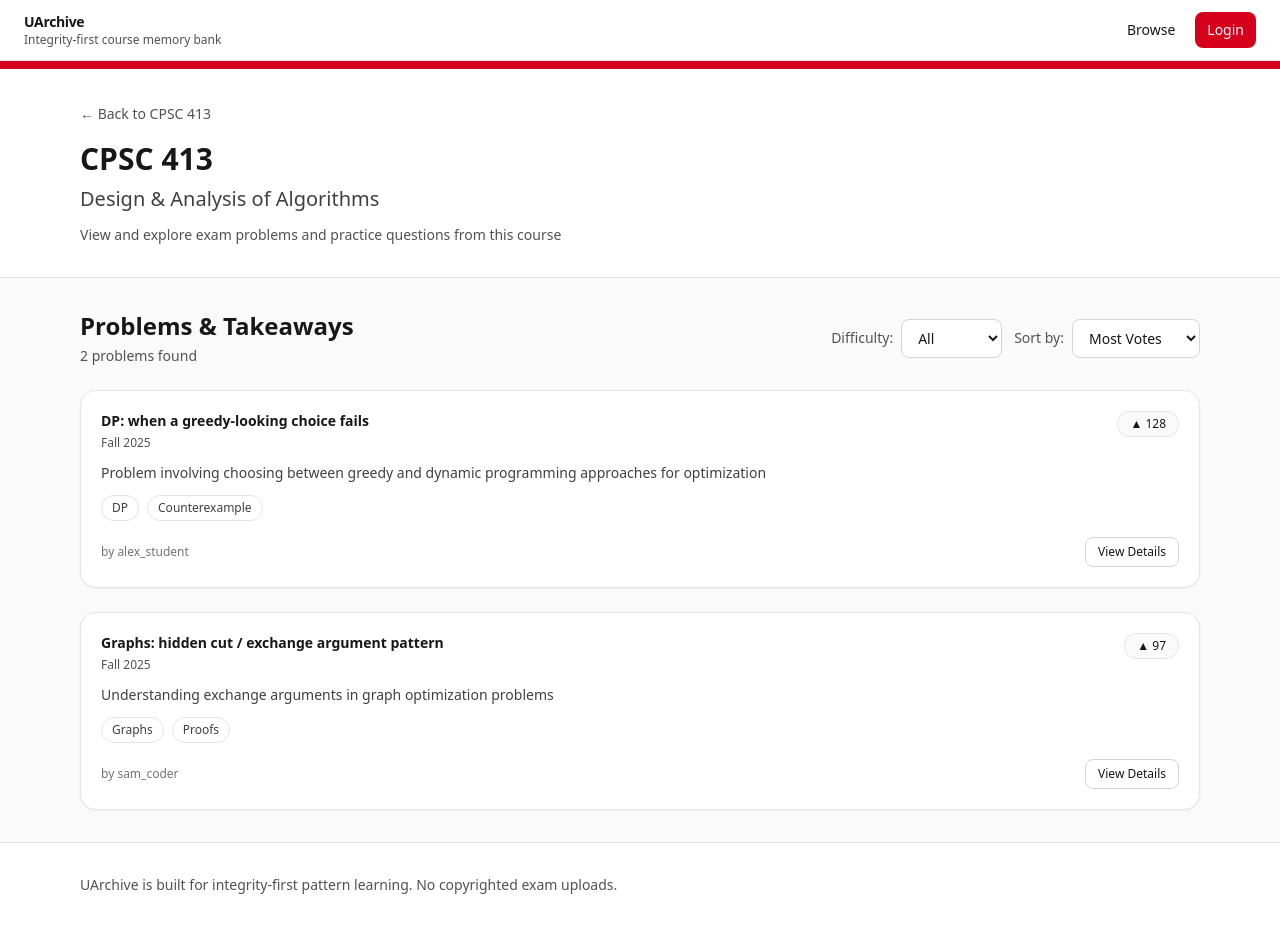
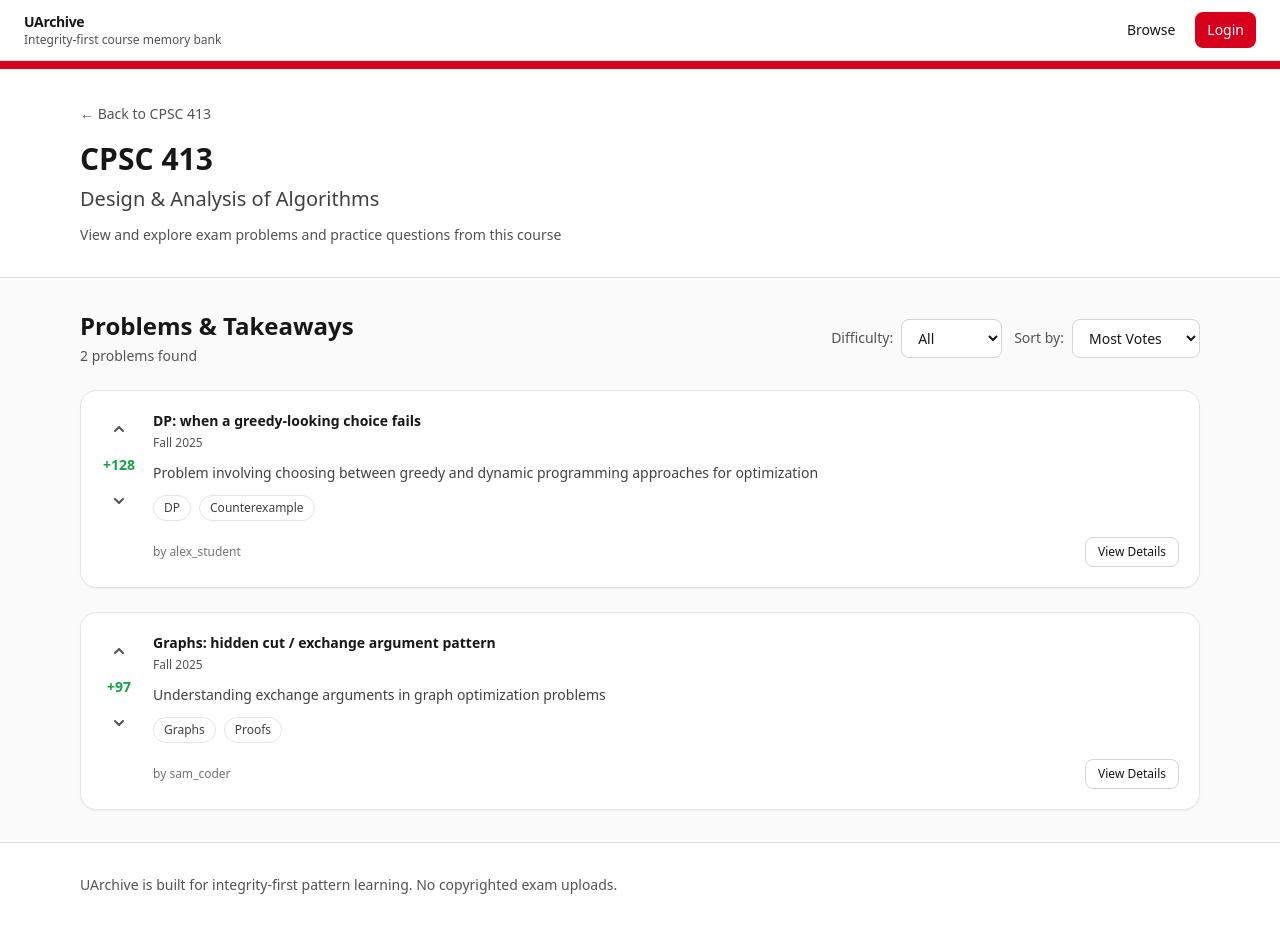
Before and after one commit to AaronL11/Calgary-Hacks-2026, a React (Vite) app in the folder uarchive/: page /course-problems in a window 1280 px wide. Built offline with nearby package versions, Linux system fonts and the light colour scheme.

Commit message:
matched style of problems page to rest of site

```diff
--- a/uarchive/src/pages/CourseProblems.tsx
+++ b/uarchive/src/pages/CourseProblems.tsx
@@ -40,21 +40,88 @@ function DifficultyBadge({ level }: { level: number }) {
 }
 
 function ProblemCard({ problem }: { problem: Problem }) {
+  const [upvotes, setUpvotes] = useState(problem.votes > 0 ? problem.votes : 0);
+  const [downvotes, setDownvotes] = useState(0);
+  const [userVote, setUserVote] = useState<"up" | "down" | null>(null);
+
+  const handleVote = (type: "up" | "down") => {
+    if (userVote === type) {
+      // Unvote
+      if (type === "up") setUpvotes(upvotes - 1);
+      else setDownvotes(downvotes - 1);
+      setUserVote(null);
+    } else {
+      // Change or new vote
+      if (userVote === "up") setUpvotes(upvotes - 1);
+      if (userVote === "down") setDownvotes(downvotes - 1);
+
+      if (type === "up") setUpvotes(upvotes + 1);
+      else setDownvotes(downvotes + 1);
+      setUserVote(type);
+    }
+  };
+
+  const netVotes = upvotes - downvotes;
+
   return (
     <Card>
       <div className="p-5">
-        <div className="flex items-start justify-between gap-3">
+        <div className="flex gap-4">
+          {/* Voting column */}
+          <div className="flex flex-col items-center gap-2">
+            <button
+              onClick={() => handleVote("up")}
+              className={`rounded-lg p-2 transition-colors ${
+                userVote === "up"
+                  ? "bg-green-100 text-green-700"
+                  : "hover:bg-neutral-100 text-neutral-600"
+              }`}
+            >
+              <svg className="h-5 w-5" fill="currentColor" viewBox="0 0 20 20">
+                <path
+                  fillRule="evenodd"
+                  d="M14.707 12.707a1 1 0 01-1.414 0L10 9.414l-3.293 3.293a1 1 0 01-1.414-1.414l4-4a1 1 0 011.414 0l4 4a1 1 0 010 1.414z"
+                  clipRule="evenodd"
+                />
+              </svg>
+            </button>
+            <span
+              className={`text-sm font-semibold ${
+                netVotes > 0
+                  ? "text-green-600"
+                  : netVotes < 0
+                    ? "text-red-600"
+                    : "text-neutral-600"
+              }`}
+            >
+              {netVotes > 0 ? "+" : ""}
+              {netVotes}
+            </span>
+            <button
+              onClick={() => handleVote("down")}
+              className={`rounded-lg p-2 transition-colors ${
+                userVote === "down"
+                  ? "bg-red-100 text-red-700"
+                  : "hover:bg-neutral-100 text-neutral-600"
+              }`}
+            >
+              <svg className="h-5 w-5" fill="currentColor" viewBox="0 0 20 20">
+                <path
+                  fillRule="evenodd"
+                  d="M5.293 7.293a1 1 0 011.414 0L10 10.586l3.293-3.293a1 1 0 111.414 1.414l-4 4a1 1 0 01-1.414 0l-4-4a1 1 0 010-1.414z"
+                  clipRule="evenodd"
+                />
+              </svg>
+            </button>
+          </div>
+
+          {/* Content column */}
           <div className="flex-1">
             <h3 className="text-sm font-semibold">{problem.title}</h3>
             <div className="mt-1 flex items-center gap-2 text-xs text-neutral-600">
               <span>
                 {problem.semester} {problem.year}
               </span>
-            </div>
-          </div>
-          <div className="rounded-xl border border-neutral-200 bg-neutral-50 px-3 py-1 text-xs font-medium">
-            ▲ {problem.votes}
-          </div>
             </div>
 
             <p className="mt-3 text-sm text-neutral-700">{problem.description}</p>
@@ -75,6 +142,8 @@ function ProblemCard({ problem }: { problem: Problem }) {
               >
                 View Details
               </Link>
+            </div>
+          </div>
         </div>
       </div>
     </Card>
```
Lines whose indentation alone changed are shown as unchanged.
